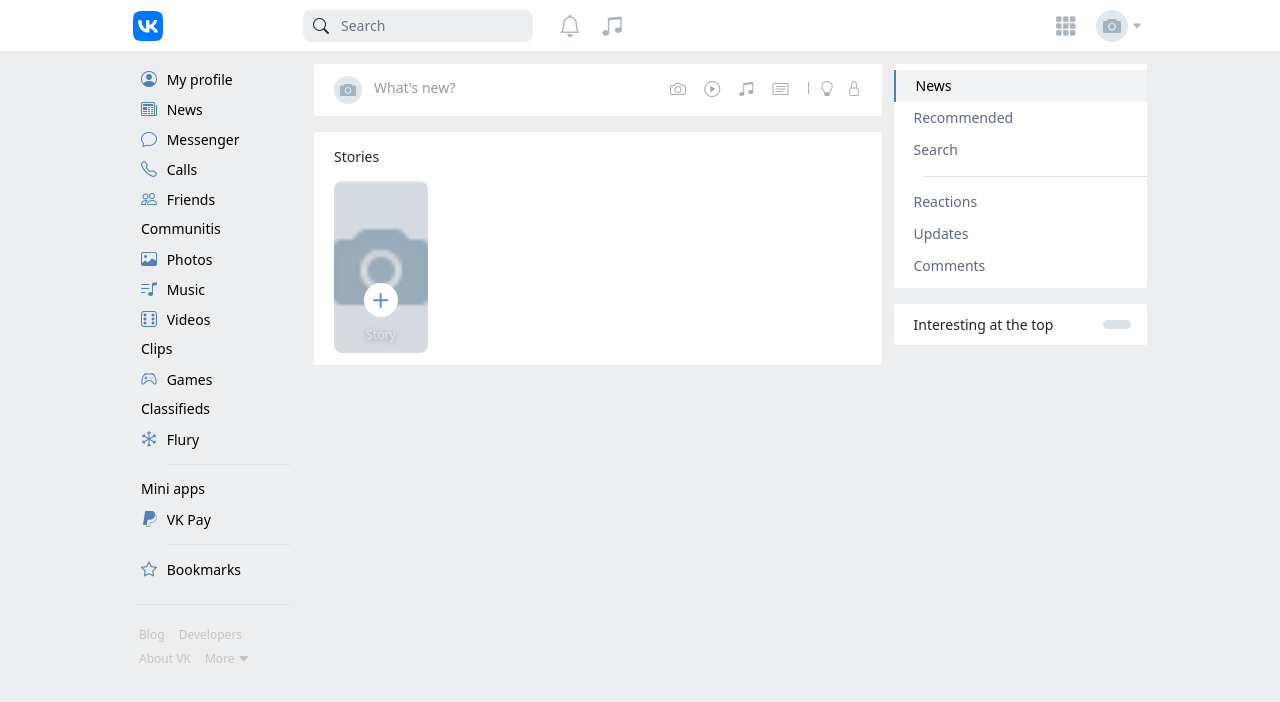
After one commit to trungquyen/baitaplonnhom17, a PHP site: page /New.php in a window 1280 px wide. The commit adds this page. Shown: the top 702 px of the page. Run offline with PHP 8.4, Linux system fonts and the light colour scheme; the visitor is signed in with stand-in values (Sample User, id 1); data that the repository does not hold is empty; some libraries are stand-ins or nearby versions.

Commit message:
trang new

```diff
--- /dev/null
+++ b/New.php
@@ -0,0 +1,136 @@
+<?php
+    // trước khi cho người dùng vào bên trong
+    // phải kiểm tra thẻ làm việc
+    session_start();
+    if (!isset($_SESSION['isLoginOK'])){
+        header("location:vk.php");
+    }
+
+    if (isset($_SESSION['isLoginOK'])){
+        // Bước 01: Kết nối Database Server
+        $conn = mysqli_connect('localhost','root','','vkcom');
+        if(!$conn){
+            die("Kết nối thất bại. Vui lòng kiểm tra lại các thông tin máy chủ");
+        }
+        // Bước 02: Thực hiện truy vấn
+        $sql = "SELECT * FROM users WHERE email = '{$_SESSION['isLoginOK']}'";
+
+        $result = mysqli_query($conn,$sql); //Nó chỉ ra về 1 bản ghi, mà mình chỉ cần lấy 1 bản ghi thôi
+
+        // Bước 03: Xử lý kết quả
+        if(mysqli_num_rows($result) > 0){
+            $row = mysqli_fetch_assoc($result);
+            // $ma_donvi = $row['ma_donvi'];
+        }
+
+        // Bước 04: Đóng kết nối
+        mysqli_close($conn);
+    }
+
+    // Bước 01: Kết nối Database Server
+    $conn = mysqli_connect('localhost','root','','vkcom');
+    if(!$conn){
+        die("Kết nối thất bại. Vui lòng kiểm tra lại các thông tin máy chủ");
+    }
+    // Bước 02: Thực hiện truy vấn
+    $sql2 = "SELECT * FROM info WHERE id = '{$row['id']}'";
+
+    $result2 = mysqli_query($conn,$sql2); //Nó chỉ ra về 1 bản ghi, mà mình chỉ cần lấy 1 bản ghi thôi
+
+    // Bước 03: Xử lý kết quả
+    if(mysqli_num_rows($result2) > 0){
+        $row2 = mysqli_fetch_assoc($result2);
+        // $ma_donvi = $row['ma_donvi'];
+    }
+
+    // Bước 04: Đóng kết nối
+    mysqli_close($conn);
+
+    require "template/header.php";
+?>
+
+                <div class="col-md-7 mt-3">
+                    <div class="submit__post d-flex">
+                        <a href="">
+                            <img src="assets/images/camera.png" alt="" class="submit__post--img">
+                        </a>
+                        <div class="submit__post--tools d-flex">
+                            <span class="d-block">What's new?</span>
+                            <div class="submit__post--media d-block ms-auto">
+                                <a href="">
+                                    <i class="bi bi-camera"></i>
+                                </a>
+                                <a href="">
+                                    <i class="bi bi-play-circle"></i>
+                                </a>
+                                <a href="">
+                                    <i class="bi bi-music-note-beamed"></i>
+                                </a>
+                                <a href="">
+                                    <i class="bi bi-card-text"></i>
+                                </a>
+                            </div>
+                            <div class="submit__sitposting">
+                                <div class="submit__wall"></div>
+                                <a href="">
+                                    <i class="bi bi-lightbulb"></i>
+                                </a>
+                            </div>
+                            <a href="" class="submit__lock">
+                                <i class="bi bi-lock"></i>
+                            </a>
+                        </div>
+                    </div>
+
+                    <div class="post__stories mt-3">
+                        <div class="post__stories--label d-flex">
+                            Stories
+                            <div class="post__stories--settings ms-auto">
+                                <a href="">
+                                    Settings
+                                </a>
+                            </div>
+                        </div>
+                        <div class="post__stories__wrap">
+                            <div class="post__stories__arrow--left"></div>
+                            <div class="post__stories__arrow--right"></div>
+                            <div class="post__stories__list">
+                                <a href="" class="post__stories--item" style="background-image: url(images/camera.png)">
+                                    <div class="post__stories--preview">
+                                        <div class="post__stories--add"></div>
+                                        <div class="post__stories--name">Story</div>
+                                    </div>
+                                </a>
+                            </div>
+                        </div>
+
+                    </div>
+                </div>
+
+                <div class="col-md-3 px-0 mt-3">
+                    <div class="narrow__column__wrap">
+                        <div class="narrow__column">
+                            <div class="narrow__menu">
+                                <a href="" class="d-block narrow__column--item">News</a>
+                                <a href="" class="d-block narrow__column--item">Recommended</a>
+                                <a href="" class="d-block narrow__column--item">Search</a>
+                                <div class="narrow__wall"></div>
+                                <a href="" class="d-block narrow__column--item">Reactions</a>
+                                <a href="" class="d-block narrow__column--item">Updates</a>
+                                <a href="" class="d-block narrow__column--item">Comments</a>
+                            </div>
+                        </div>
+                    </div>
+
+                    <div class="narrow__column__turn-on mt-3">
+                        Interesting at the top
+                        <div class="turn-on-off"></div>
+                    </div>
+                </div>
+            </div>
+        </div>
+    </main>
+
+<?php
+    require "template/footer.php";
+?>
--- a/css/style.css
+++ b/css/style.css
@@ -248,7 +248,7 @@
 .camera__avatar{
     display: flex;
     width: 100%;
-    height: 60px;
+    height: 75px;
     font-size: 15px;
     text-decoration: none;
     border-bottom: 1px solid #ccc;
--- /dev/null
+++ b/template/footer.php
@@ -0,0 +1,7 @@
+
+    <script src="https://cdn.jsdelivr.net/npm/bootstrap@5.1.3/dist/js/bootstrap.bundle.min.js"
+        integrity="sha384-ka7Sk0Gln4gmtz2MlQnikT1wXgYsOg+OMhuP+IlRH9sENBO0LRn5q+8nbTov4+1p"
+        crossorigin="anonymous"></script>
+</body>
+
+</html>
--- /dev/null
+++ b/template/header.php
@@ -0,0 +1,229 @@
+<!DOCTYPE html>
+<html lang="en">
+
+<head>
+    <meta charset="UTF-8">
+    <meta http-equiv="X-UA-Compatible" content="IE=edge">
+    <meta name="viewport" content="width=device-width, initial-scale=1.0">
+    <title>News</title>
+    <link href="https://cdn.jsdelivr.net/npm/bootstrap@5.1.3/dist/css/bootstrap.min.css" rel="stylesheet"
+        integrity="sha384-1BmE4kWBq78iYhFldvKuhfTAU6auU8tT94WrHftjDbrCEXSU1oBoqyl2QvZ6jIW3" crossorigin="anonymous">
+    <link rel="stylesheet" href="https://cdn.jsdelivr.net/npm/bootstrap-icons@1.7.2/font/bootstrap-icons.css">
+    <link rel="stylesheet" href="css/main.css">
+    <link rel="stylesheet" href="css/style.css">
+</head>
+
+<body >
+    <header class="fixed-top">
+        <div class="container">
+            <div class="row">
+                <div class="col-md-12 px-0">
+                    <nav class="navbar navbar-light py-0">
+                        <div class="navbar-header w-100 px-0">
+                            <a class="navbar-brand" href="New.php">
+                                <svg width="30" height="30" viewBox="0 0 30 30" fill="none"
+                                    xmlns="http://www.w3.org/2000/svg">
+                                    <path
+                                        d="M0 14.4C0 7.61 0 4.22 2.1 2.1 4.23 0 7.62 0 14.4 0h1.2c6.79 0 10.18 0 12.3 2.1C30 4.23 30 7.62 30 14.4v1.2c0 6.79 0 10.18-2.1 12.3C25.77 30 22.38 30 15.6 30h-1.2c-6.79 0-10.18 0-12.3-2.1C0 25.77 0 22.38 0 15.6v-1.2z"
+                                        fill="#07F"></path>
+                                    <path
+                                        d="M15.96 21.61c-6.84 0-10.74-4.68-10.9-12.48H8.5c.11 5.72 2.63 8.14 4.63 8.64V9.13h3.23v4.93c1.97-.21 4.05-2.46 4.75-4.94h3.22a9.53 9.53 0 01-4.38 6.23 9.87 9.87 0 015.13 6.26h-3.55c-.76-2.37-2.66-4.21-5.17-4.46v4.46h-.39z"
+                                        fill="#fff"></path>
+                                </svg>
+                            </a>
+
+                            <form class="d-flex">
+                                <div class="header__search me-3">
+                                    <i class="bi bi-search"></i>
+                                    <input class="form-control me-2 header__search-input" type="search"
+                                        placeholder="Search" aria-label="Search">
+                                </div>
+                            </form>
+
+                            <a href="" class="header__notifly d-block">
+                                <i class="bi bi-bell"></i>
+                            </a>
+
+                            <a href="" class="header__music d-block">
+                                <i class="bi bi-music-note-beamed"></i>
+                            </a>
+
+                            <a href="" class="header__app d-block ms-auto">
+                                <i class="bi bi-grid-3x3-gap-fill"></i>
+                            </a>
+
+                            <div class="btn-group">
+                                <a type="button" class="btn header__camera" style="color: #adb5bd" data-bs-toggle="dropdown" aria-expanded="false">
+                                    <img src="assets/images/camera.png" alt="" class="header__camera--img">
+                                    <i class="header__camera--icon bi bi-caret-down-fill"></i>
+                                </a>
+                                <ul class="dropdown-menu dropdown-menu-end">
+                                    <li>
+                                        <div class="camera--item">
+                                            <a href="update_info.php" class="camera__avatar">
+                                                <img src="assets/images/camera.png" alt="" class="camera--img">
+                                                <div class="camera--text">
+                                                    <?php
+                                                        if (isset($_SESSION['isLoginOK']))
+                                                        {
+                                                            echo '<span class="d-block">'.$row2['first_name'].' '.$row2['last_name'].'</span>';
+                                                            echo '<span class="d-block" style="color: #0d6efd">id: '.$row['id'].'</span>';
+                                                            echo '<span class="d-block" style="color: #0d6efd">VK ID settings</span>';
+                                                        }
+                                                    ?>
+                                                </div>
+                                            </a>
+                                            <div class="camera__button">
+                                                <a href="" class="camera__button-link">
+                                                    <span class="camera__button-label">VK Pay</span>
+                                                    <span class="camera__button-label" style="color: #0d6efd">Open</span>
+                                                </a>
+                                                <a href="" class="camera__button-link">
+                                                    <span class="camera__button-label">VK Combo</span>
+                                                    <span class="camera__button-label" style="color: #0d6efd">More</span>
+                                                </a>
+                                            </div>
+                                        </div>
+                                    </li>
+                                    <li><a class="dropdown-item" href="#">
+                                        <i class="bi bi-gear pe-1" style="color: #0d6efd"></i>
+                                        Settings
+                                    </a></li>
+                                    <li><a class="dropdown-item" href="#">
+                                        <i class="bi bi-question-circle pe-1" style="color: #0d6efd"></i>
+                                        Help
+                                    </a></li>
+
+                                    <?php
+                                        if (isset($_SESSION['isLoginOK']))
+                                        {
+                                            echo '<li><a class="dropdown-item" href="signout.php">';
+                                            echo '<i class="bi bi-arrow-bar-right pe-1" style="color: #0d6efd"></i>';
+                                            echo 'Sign out';
+                                            echo '</a></li>';
+                                        }
+                                    ?>
+                                </ul>
+                            </div>
+                        </div>
+                    </nav>
+                </div>
+            </div>
+        </div>
+    </header>
+
+    <main class="mt-5">
+        <div class="container">
+            <div class="row">
+
+                <div class="col-md-2 ps-1 mt-3">
+                    <ul class="list__row">
+                        <li class="list__item">
+                            <a href="id.php" class="d-block list-item__row">
+                                <i class="list-item__icon bi bi-person-circle"></i>
+                                <span>My profile</span>
+                            </a>
+                        </li>
+                        <li class="list__item">
+                            <a href="New.php" class="d-block list-item__row">
+                                <i class="list-item__icon bi bi-newspaper"></i>
+                                <span>News</span>
+                            </a>
+                        </li>
+                        <li class="list__item">
+                            <a href="" class="d-block list-item__row">
+                                <i class="list-item__icon bi bi-chat"></i>
+                                <span>Messenger</span>
+                            </a>
+                        </li>
+                        <li class="list__item">
+                            <a href="" class="d-block list-item__row">
+                                <i class="list-item__icon bi bi-telephone"></i>
+                                <span>Calls</span>
+                            </a>
+                        </li>
+                        <li class="list__item">
+                            <a href="friend.php" class="d-block list-item__row">
+                                <i class="list-item__icon bi bi-people"></i>
+                                <span>Friends</span>
+                            </a>
+                        </li>
+                        <li class="list__item">
+                            <a href="" class="d-block list-item__row">
+
+                                <span>Communitis</span>
+                            </a>
+                        </li>
+                        <li class="list__item">
+                            <a href="" class="d-block list-item__row">
+                                <i class="list-item__icon bi bi-image"></i>
+                                <span>Photos</span>
+                            </a>
+                        </li>
+                        <li class="list__item">
+                            <a href="" class="d-block list-item__row">
+                                <i class="list-item__icon bi bi-music-note-list"></i>
+                                <span>Music</span>
+                            </a>
+                        </li>
+                        <li class="list__item">
+                            <a href="" class="d-block list-item__row">
+                                <i class="list-item__icon bi bi-dice-6"></i>
+                                <span>Videos</span>
+                            </a>
+                        </li>
+                        <li class="list__item">
+                            <a href="" class="d-block list-item__row">
+                                <span>Clips</span>
+                            </a>
+                        </li>
+                        <li class="list__item">
+                            <a href="" class="d-block list-item__row">
+                                <i class="list-item__icon bi bi-controller"></i>
+                                <span>Games</span>
+                            </a>
+                        </li>
+                        <li class="list__item">
+                            <a href="" class="d-block list-item__row">
+                                <span>Classifieds</span>
+                            </a>
+                        </li>
+                        <li class="list__item">
+                            <a href="" class="d-block list-item__row">
+                                <i class="list-item__icon bi bi-snow"></i>
+                                <span>Flury</span>
+                            </a>
+                        </li>
+                        <li class="list__item">
+                            <div class="list__wall"></div>
+                            <a href="" class="d-block list-item__row">
+                                <span>Mini apps</span>
+                            </a>
+                        </li>
+                        <li class="list__item">
+                            <a href="" class="d-block list-item__row">
+                                <i class="list-item__icon bi bi-paypal "></i>
+                                <span>VK Pay</span>
+                            </a>
+                        </li>
+                        <li class="list__item">
+                            <div class="list__wall"></div>
+                            <a href="" class="d-block list-item__row">
+                                <i class="list-item__icon bi bi-star "></i>
+                                <span>Bookmarks</span>
+                            </a>
+                        </li>
+                        <li class="list__menu">
+                            <div class="list__menu-item">
+                                <a href="" class="list__menu-link">Blog</a>
+                                <a href="" class="list__menu-link">Developers</a>
+                                <a href="" class="list__menu-link">About VK</a>
+                                <a href="" class="list__menu-link">
+                                    More
+                                    <i class="bi bi-caret-down-fill"></i>
+                                </a>
+                            </div>
+                        </li>
+                        <li>
+                    </ul>
+                </div>
```
